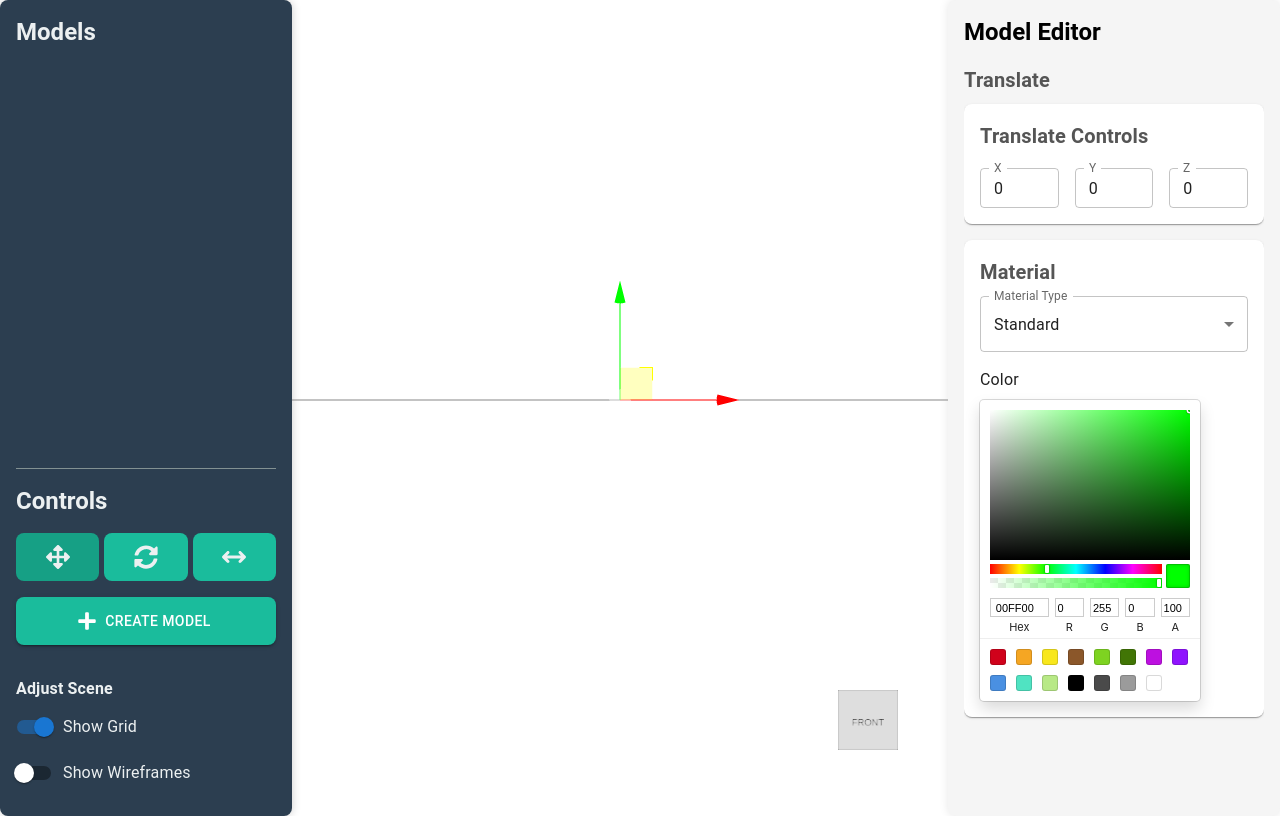
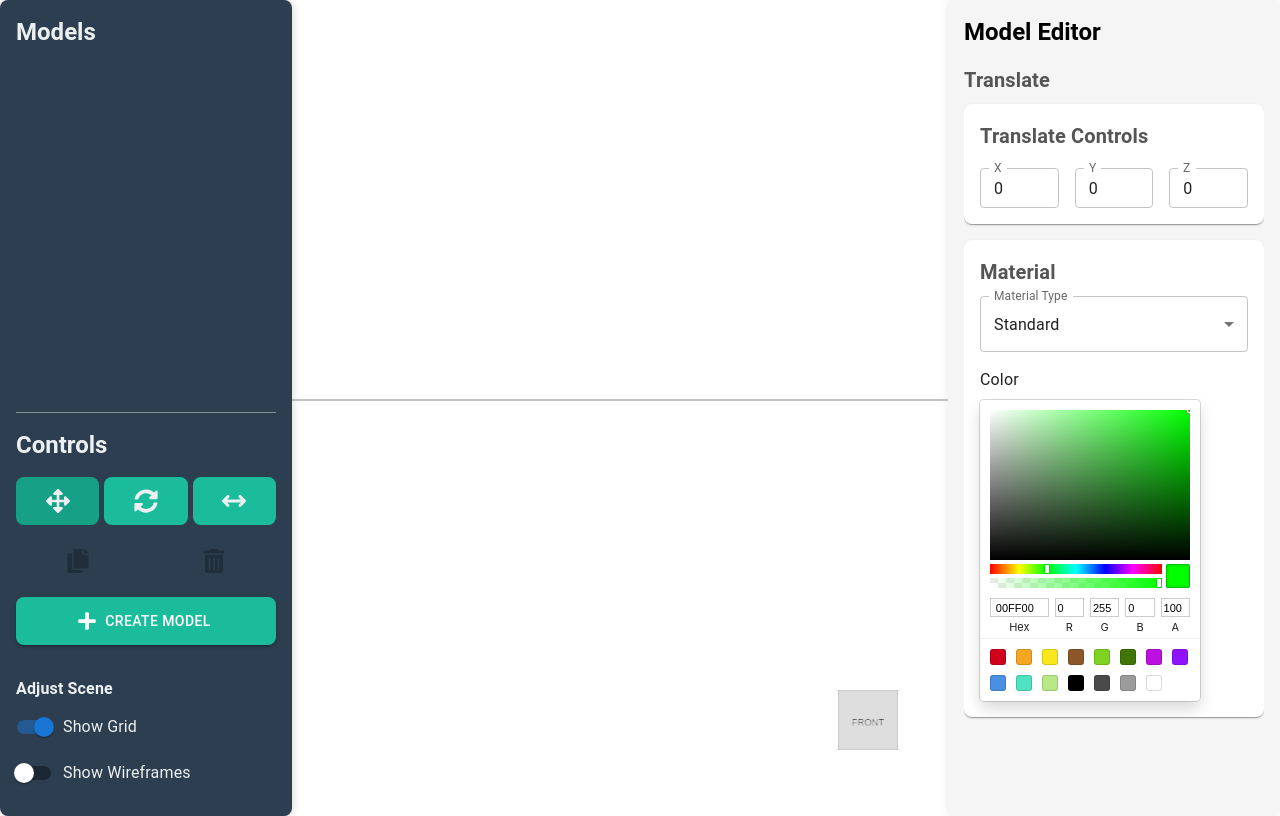
Before and after one commit to saifaldin14/Espada3D, a React (Create React App) app: page / in a window 1280 px wide. Built offline with nearby package versions, Linux system fonts and the light colour scheme.

Commit message:
Implement model deleting

```diff
--- a/src/components/Main/SceneContent.tsx
+++ b/src/components/Main/SceneContent.tsx
@@ -1,4 +1,4 @@
-import React, { useRef, useEffect } from "react";
+import React, { useRef, useEffect, useState } from "react";
 import { OrbitControls, TransformControls } from "@react-three/drei";
 import {
   Group,
@@ -11,6 +11,8 @@ import { useDispatch, useSelector } from "react-redux";
 import {
   updateModelTransform,
   selectModel,
+  removeModel,
+  duplicateModel,
   ModelMetadata,
 } from "../../store/slices/modelSlice";
 
@@ -31,6 +33,9 @@ const SceneContent: React.FC<SceneContentProps> = ({ models, activeTool }) => {
   const outlineMeshRef = useRef<Mesh | null>(null); // Reference to the outline mesh
 
   const uuidToModelId = useRef<{ [uuid: string]: string }>({});
+  const [renderedModels, setRenderedModels] = useState<{ [id: string]: Group }>(
+    {}
+  ); // Local state to track rendered models
 
   useEffect(() => {
     if (transformControlsRef.current) {
@@ -48,15 +53,20 @@ const SceneContent: React.FC<SceneContentProps> = ({ models, activeTool }) => {
 
   useEffect(() => {
     const newUuidToModelId: { [uuid: string]: string } = {};
+    const newRenderedModels: { [id: string]: Group } = {};
+
     Object.entries(models).forEach(([modelId, group]) => {
       newUuidToModelId[group.uuid] = modelId;
+      newRenderedModels[modelId] = group;
     });
+
     uuidToModelId.current = newUuidToModelId;
+    setRenderedModels(newRenderedModels); // Update the local state with the models to render
   }, [models]);
 
   useEffect(() => {
     if (selectedModelId) {
-      const selectedGroup = models[selectedModelId];
+      const selectedGroup = renderedModels[selectedModelId];
       if (selectedGroup) {
         selectedMeshRef.current = selectedGroup.children[0] as Mesh;
 
@@ -64,6 +74,7 @@ const SceneContent: React.FC<SceneContentProps> = ({ models, activeTool }) => {
           (m: any) => m.id === selectedModelId
         );
 
+        if (model) {
           selectedMeshRef.current.position.set(...model.position);
           selectedMeshRef.current.rotation.set(...model.rotation);
           selectedMeshRef.current.scale.set(...model.scale);
@@ -76,14 +87,36 @@ const SceneContent: React.FC<SceneContentProps> = ({ models, activeTool }) => {
           }
         }
       } else {
+        // If the selected model has been deleted, clear the selection and controls
+        console.log("LOLOL");
+        dispatch(selectModel(null));
+        if (transformControlsRef.current) transformControlsRef.current.detach();
+
+        if (outlineMeshRef.current) outlineMeshRef.current.visible = false;
+
+        if (selectedMeshRef.current) {
+          console.log("Yo");
+          selectedMeshRef.current.visible = false;
+        }
+
+        selectedMeshRef.current = null;
+      }
+    } else {
       if (transformControlsRef.current) {
         transformControlsRef.current.detach();
       }
       if (outlineMeshRef.current) {
         outlineMeshRef.current.visible = false;
       }
+
+      if (selectedMeshRef.current) {
+        selectedMeshRef.current.visible = false;
+        selectedMeshRef.current.remove();
       }
-  }, [selectedModelId, models]);
+
+      selectedMeshRef.current = null;
+    }
+  }, [selectedModelId, renderedModels, sceneModels, dispatch]);
 
   const handleObjectClick = (
     mesh: Object3D<Object3DEventMap>,
@@ -166,7 +199,7 @@ const SceneContent: React.FC<SceneContentProps> = ({ models, activeTool }) => {
         mode={activeTool ?? "translate"}
         onObjectChange={handleTransformChange}
       />
-      {Object.values(models).map((model, index) => (
+      {Object.values(renderedModels).map((model, index) => (
         <primitive
           object={model}
           key={index}
--- a/src/components/Sidebar/Sidebar.tsx
+++ b/src/components/Sidebar/Sidebar.tsx
@@ -1,12 +1,22 @@
 import React, { useState } from "react";
 import { useSelector, useDispatch } from "react-redux";
-import { selectModel } from "../../store/slices/modelSlice";
+import {
+  selectModel,
+  removeModel,
+  duplicateModel,
+} from "../../store/slices/modelSlice";
 import {
   setActiveTool,
   setGrid,
   setWireframe,
 } from "../../store/slices/uiSlice";
-import { FaArrowsAlt, FaSyncAlt, FaPlus } from "react-icons/fa";
+import {
+  FaArrowsAlt,
+  FaSyncAlt,
+  FaPlus,
+  FaTrashAlt,
+  FaCopy,
+} from "react-icons/fa";
 import { FaArrowsLeftRight } from "react-icons/fa6";
 import {
   Box,
@@ -59,6 +69,18 @@ const Sidebar: React.FC = () => {
     event: React.ChangeEvent<HTMLInputElement>
   ) => {
     dispatch(setWireframe(event.target.checked));
+  };
+
+  const handleDeleteModel = () => {
+    if (selectedModelId) {
+      dispatch(removeModel(selectedModelId));
+    }
+  };
+
+  const handleDuplicateModel = () => {
+    if (selectedModelId) {
+      dispatch(duplicateModel(selectedModelId));
+    }
   };
 
   return (
@@ -130,6 +152,25 @@ const Sidebar: React.FC = () => {
           <FaArrowsLeftRight />
         </IconButton>
       </Box>
+
+      {/* Delete and Duplicate buttons */}
+      <Box sx={styles.actionButtons}>
+        <IconButton
+          sx={styles.actionButton}
+          disabled={!selectedModelId}
+          onClick={() => handleDuplicateModel()}
+        >
+          <FaCopy />
+        </IconButton>
+        <IconButton
+          sx={styles.actionButton}
+          disabled={!selectedModelId}
+          onClick={() => handleDeleteModel()}
+        >
+          <FaTrashAlt />
+        </IconButton>
+      </Box>
+
       <Button
         sx={styles.createButton}
         variant="contained"
@@ -151,7 +192,7 @@ const Sidebar: React.FC = () => {
           sx={styles.switchControl}
         />
       </FormGroup>
-      <CreateModelModal open={modalOpen} onClose={handleCloseModal} />{" "}
+      <CreateModelModal open={modalOpen} onClose={handleCloseModal} />
     </Box>
   );
 };
@@ -196,6 +237,20 @@ const styles = {
       backgroundColor: "#16a085",
     },
   },
+  actionButtons: {
+    display: "flex",
+    justifyContent: "space-between",
+    marginBottom: "16px",
+  },
+  actionButton: {
+    backgroundColor: "#1abc9c",
+    "&:hover": {
+      backgroundColor: "#16a085",
+    },
+    borderRadius: "8px",
+    color: "#ecf0f1",
+    width: "48%",
+  },
   createButton: {
     marginBottom: "16px",
     backgroundColor: "#1abc9c",
--- a/src/store/slices/modelSlice.ts
+++ b/src/store/slices/modelSlice.ts
@@ -10,11 +10,12 @@ export interface MaterialProperties {
 
 export interface ModelMetadata {
   id: string;
-  type: 'box' | 'sphere' | 'cylinder'; // Update to include new types
+  type: 'box' | 'sphere' | 'cylinder';
   position: Vector3Tuple;
   rotation: Vector3Tuple;
   scale: Vector3Tuple;
   material: MaterialProperties;
+  parentId: string | null; // To manage hierarchy
 }
 
 export interface ModelState {
@@ -57,7 +58,7 @@ const modelSlice = createSlice({
     },
     createNewModel: (
       state,
-      action: PayloadAction<{ type: 'box' | 'sphere' | 'cylinder'; position?: Vector3Tuple; rotation?: Vector3Tuple; scale?: Vector3Tuple; material?: MaterialProperties }>
+      action: PayloadAction<{ type: 'box' | 'sphere' | 'cylinder'; position?: Vector3Tuple; rotation?: Vector3Tuple; scale?: Vector3Tuple; material?: MaterialProperties; parentId?: string | null }>
     ) => {
       const newModel: ModelMetadata = {
         id: uuidv4(), // Generate a new unique ID
@@ -68,15 +69,22 @@ const modelSlice = createSlice({
         material: {
           type: "standard",
           color: "#ecf0f1",
-        }
+        },
+        parentId: action.payload.parentId || null, // Set parentId
       };
       state.models.push(newModel);
       state.selectedModelId = newModel.id;
     },
     removeModel: (state, action: PayloadAction<string>) => {
-      state.models = state.models.filter((model) => model.id !== action.payload);
-      if (state.selectedModelId === action.payload) {
-        state.selectedModelId = null; // Deselect the model if it was selected
+      const modelToRemove = state.models.find((model) => model.id === action.payload);
+      if (modelToRemove) {
+        // Remove the model and any of its children
+        state.models = state.models.filter(
+          (model) => model.id !== action.payload && model.parentId !== action.payload
+        );
+        if (state.selectedModelId === action.payload) {
+          state.selectedModelId = null; // Deselect the model if it was selected
+        }
       }
     },
     duplicateModel: (state, action: PayloadAction<string>) => {
@@ -85,6 +93,7 @@ const modelSlice = createSlice({
         const newModel: ModelMetadata = {
           ...originalModel,
           id: uuidv4(), // Assign a new unique ID for the duplicated model
+          parentId: originalModel.parentId, // Keep the parent relationship
         };
         state.models.push(newModel);
         state.selectedModelId = newModel.id; // Select the duplicated model
```
Lines whose indentation alone changed are shown as unchanged.
